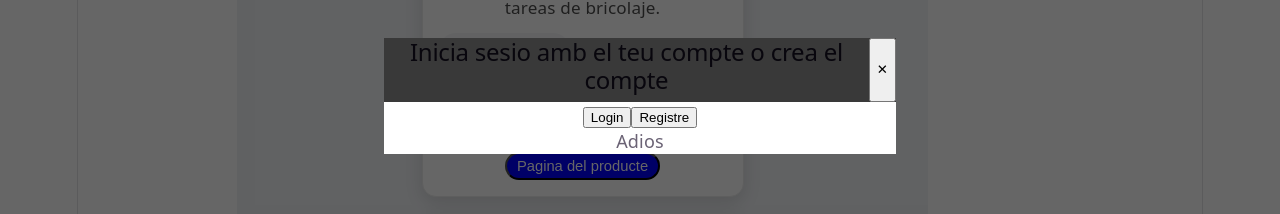
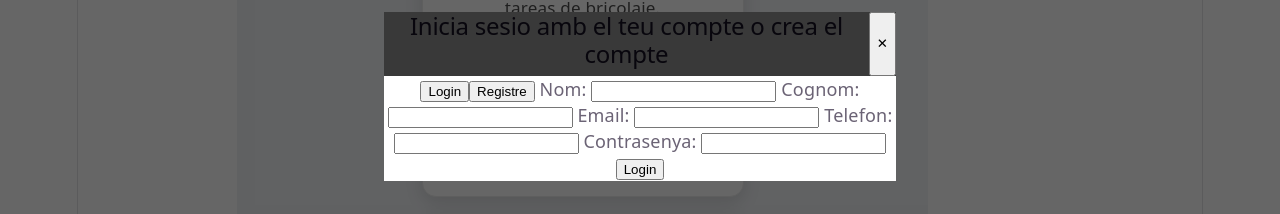
Before and after one commit to Ell-a11y/PROJECTE-DSAW, a React app in the folder frontend/: page / in a window 1280 px wide. Both pictures are taken after a click on the button "Login / Registre". Shown: the part 304-518 px from the top of the page. Built offline with nearby package versions, Linux system fonts and the light colour scheme; grey boxes are pictures that could not be loaded; the HTML template or start-up script is replaced by a standard one.

Commit message:
Login / Register funcionando

```diff
--- a/frontend/src/AppMenu.jsx
+++ b/frontend/src/AppMenu.jsx
@@ -7,7 +7,7 @@ function App() {
       <nav>
         <MenuNav/>
         <Outlet/>
-        <Login></Login>
+        <Login/>
       </nav>
   );
 }
--- a/frontend/src/communicationsManager.js
+++ b/frontend/src/communicationsManager.js
@@ -24,7 +24,6 @@ export async function login(formData) {
         headers: {
             'Content-Type': 'application/json',
         },
-        credentials: 'include',
         body: JSON.stringify(formData),
     });
     console.log(response)
--- a/frontend/src/components/Login - Register.css
+++ b/frontend/src/components/Login - Register.css
@@ -37,22 +37,12 @@
     padding: 25%;
 }
 
-.comentari-textarea {
-  width: 100%;
-  min-height: 80px;
-  max-height: 200px;
-  padding: 12px;
-  font-size: 16px;
-  resize: vertical;
-  box-sizing: border-box;
-  border: 1px solid #ccc;
-  border-radius: 6px;
-  color: #333;
-  background-color: #ccc;
+input {
+  color: #000000 !important;
+  background-color: #ffffff;
 }
-
 
 input:focus {
   border-color: #333;
-  background: white;
+  background: rgb(0, 0, 0);
 }
--- a/frontend/src/components/Login-Register.jsx
+++ b/frontend/src/components/Login-Register.jsx
@@ -1,11 +1,10 @@
 // Importacions necesaries
 import { useState } from "react";
-import {login} from "./../communicationsManager"
+import {login, register} from "./../communicationsManager"
 export default function App() {
     // Estado para saber si el modal está abierto o cerrado
-    const [open, setOpen] = useState(false);
-    const [mode, setMode] = useState(false);
-    const [nuevoComentario, setNuevoComentario] = useState("");
+    const [open, setOpen] = useState(false); // Si se abre o se cierra
+    const [mode, setMode] = useState(false); // Saber si va a registro o login
     const Login = () => {
         const [email, setEmail] = useState("");
         const [passwd, setPasswd] = useState("");
@@ -20,10 +19,33 @@ export default function App() {
         )
     }
     const Registro = () => {
+        const [nom, setNom] = useState("");
+        const [cognom, setCognom] = useState("");
+        const [telefon, setTelefon] = useState("");
+        const [email, setEmail] = useState("");
+        const [passwd, setPasswd] = useState("");
         console.log(mode)
         return(
             <>
-                <p> Adios </p>
+                <label> Nom: </label>
+                <input type="text" name="Nom" id="input-nom" value={nom} onChange={(e) => setNom(e.target.value)}/>
+                <label> Cognom: </label>
+                <input type="text" name="Cognom" id="input-cognom" value={cognom} onChange={(e) => setCognom(e.target.value)}/>
+                <label> Email: </label>
+                <input type="text" name="Email" id="input-email" value={email} onChange={(e) => setEmail(e.target.value)}/>
+                <label> Telefon: </label>
+                <input type="text" name="Telefon" id="input-telefon" value={telefon} onChange={(e) => setTelefon(e.target.value)}/>
+                <label> Contrasenya: </label>
+                <input type="text" name="Contrasenya" id="input-psswd" value={passwd} onChange={(e) => setPasswd(e.target.value)}/>
+                <button type="button" onClick={() => register(
+                    {
+                        "email": email,
+                        "password": passwd,
+                        "nom": nom,
+                        "cognom": cognom,
+                        "telefon": telefon
+                    }
+                )}> Login </button>
             </>
         )
     }
```
